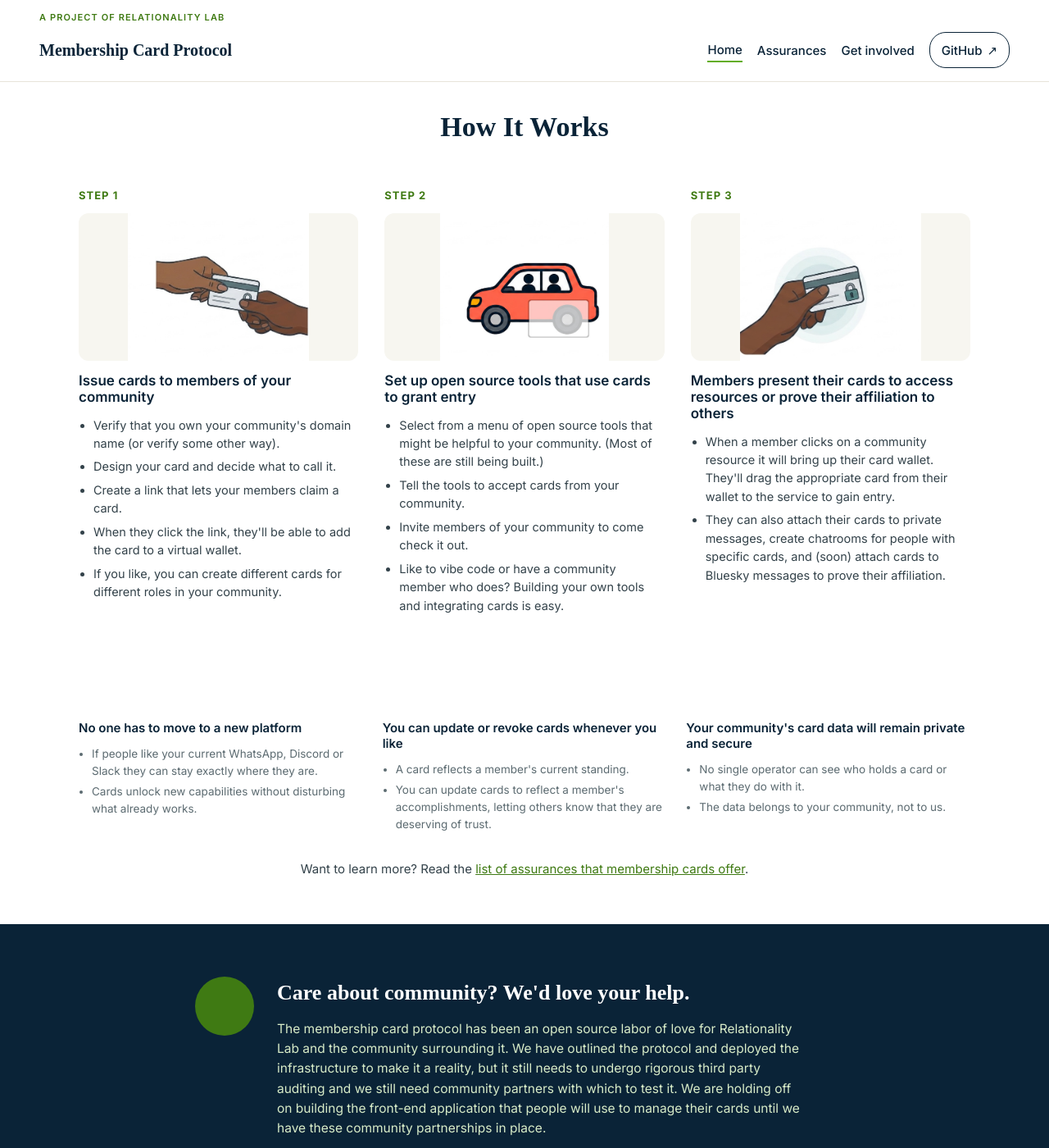
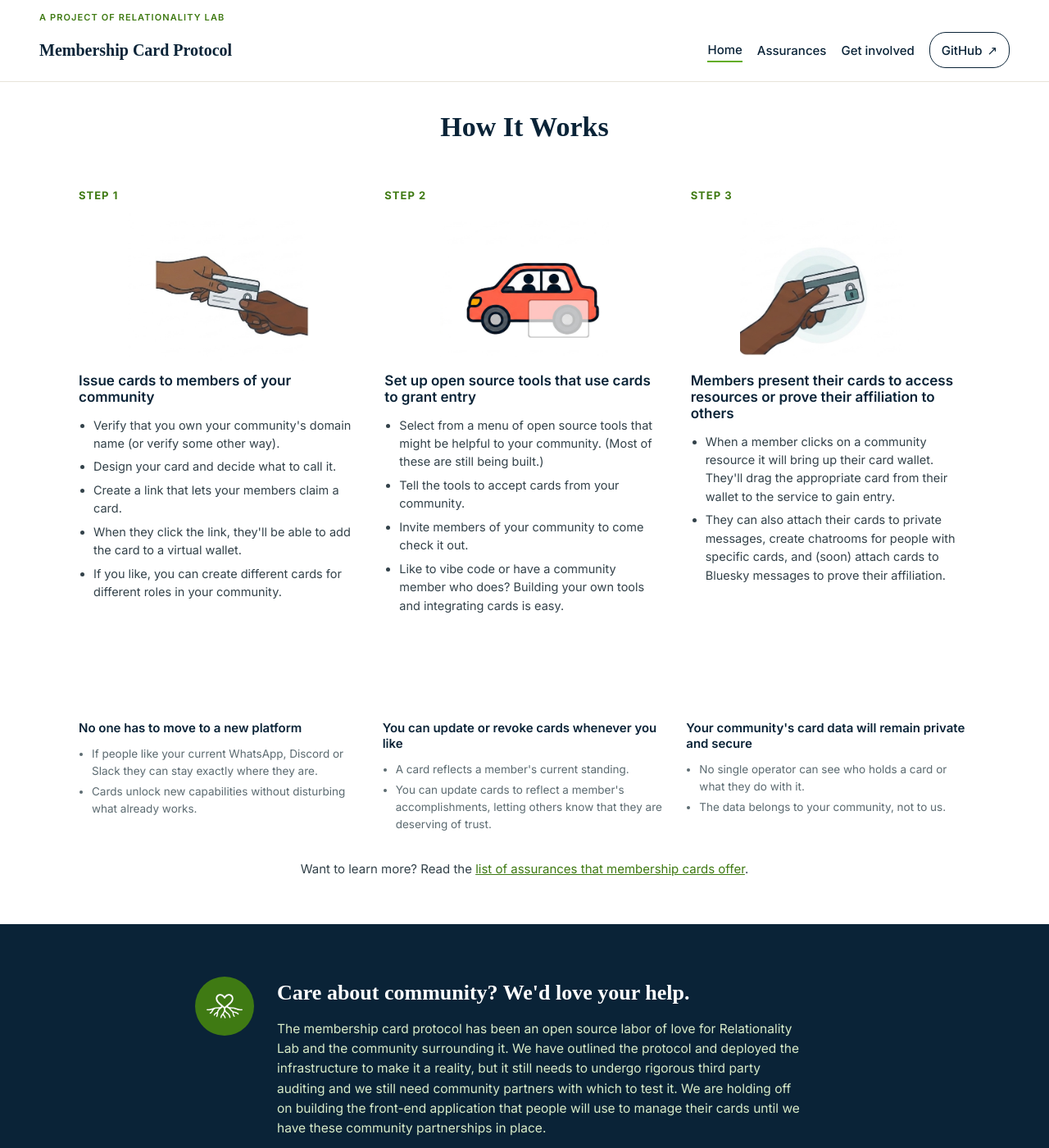
Before and after one commit to davidgljay/mcard_landing, a Jekyll site: the page built from index.html, in a window 1280 px wide and 1400 px high, scrolled down 2564 px. Shown: the whole window at 82% size. Built offline with Jekyll 4.4.1, drawn with Linux system fonts in a browser that asks for light colours; some web fonts are replaced; some of the changed text lies outside the part shown.

Commit message:
Adding Rlab logo.

```diff
--- a/css/main.css
+++ b/css/main.css
@@ -425,7 +425,6 @@ textarea:focus-visible,
   height: 180px;
   object-fit: contain;
   border-radius: 12px;
-  background: var(--tint);
 }
 .step__heading { font: 600 17px var(--font-body); color: var(--navy); }
 .step ul { margin: 0; padding-left: 18px; display: flex; flex-direction: column; gap: 6px; font-size: 14.5px; color: var(--body-text); }
@@ -469,11 +468,15 @@ textarea:focus-visible,
   height: 72px;
   border-radius: 50%;
   background: var(--green-600);
-  color: var(--white);
   display: flex;
   align-items: center;
   justify-content: center;
-  font: 700 26px var(--font-display);
+  padding: 14px;
+}
+.honest-statement__avatar img {
+  width: 100%;
+  height: 100%;
+  object-fit: contain;
 }
 .honest-statement__content { display: flex; flex-direction: column; gap: 12px; flex: 1; }
 .honest-statement__content h2 { font-size: 24px; color: var(--white); }
@@ -551,26 +554,29 @@ textarea:focus-visible,
 }
 .field textarea { resize: vertical; }
 
+.involve-form button[type="submit"] { align-self: flex-start; }
+
 .involve-form__row { display: flex; flex-direction: column; gap: 14px; }
 @media (min-width: 480px) { .involve-form__row { flex-direction: row; } .involve-form__row .field { flex: 1; } }
 
 .involve-form__roles {
-  background: var(--white);
-  border: 1px solid var(--input-border);
-  border-radius: 8px;
-  padding: 14px;
+  border: none;
   margin: 0;
+  padding: 0;
+  display: flex;
+  flex-direction: column;
+  gap: 2px;
 }
-.involve-form__roles legend { font: 600 13px var(--font-body); color: var(--navy); padding: 0; }
+.involve-form__roles legend { font: 600 13px var(--font-body); color: var(--navy); padding: 0; margin-bottom: 4px; }
 .involve-form__roles .hint { font-weight: 400; color: var(--muted); }
 .involve-form__roles .checkbox {
-  display: inline-flex;
+  display: flex;
   align-items: center;
-  gap: 6px;
+  gap: 8px;
   font-size: 13.5px;
   color: var(--body-text);
-  margin: 10px 16px 0 0;
-  min-height: 44px;
+  margin: 0;
+  min-height: 32px;
 }
 .involve-form__roles input[type="checkbox"] { width: 18px; height: 18px; }
 
--- a/index.html
+++ b/index.html
@@ -107,7 +107,9 @@ description: A secure tool for building trust and exchanging resources in commun
 
 <section class="honest-statement">
   <div class="wrap wrap--narrow honest-statement__inner">
-    <span class="honest-statement__avatar" aria-hidden="true">{{ d.honest_statement.photo_initial }}</span>
+    <span class="honest-statement__avatar">
+      <img src="{{ '/img/relationality-lab-mark.png' | relative_url }}" alt="{{ d.honest_statement.photo_alt }}">
+    </span>
     <div class="honest-statement__content">
       <h2>{{ d.honest_statement.heading }}</h2>
       <p>{{ d.honest_statement.body }}</p>
@@ -176,6 +178,16 @@ description: A secure tool for building trust and exchanging resources in commun
         <input id="involve-org" name="organization" type="text">
       </div>
 
+      <fieldset class="involve-form__roles">
+        <legend class="visually-hidden">How would you like to be involved?</legend>
+        {% for interest in d.get_involved.form.interests %}
+        <label class="checkbox">
+          <input type="checkbox" name="interest" value="{{ interest }}">
+          {{ interest }}
+        </label>
+        {% endfor %}
+      </fieldset>
+
       <div class="field">
         <label for="involve-why">Why are you interested in learning more? (optional)</label>
         <textarea id="involve-why" name="why" rows="3"></textarea>
```
Also changed, not shown: ACCESSIBILITY.md (+4 -2 lines), img/relationality-lab-mark.png (added).
